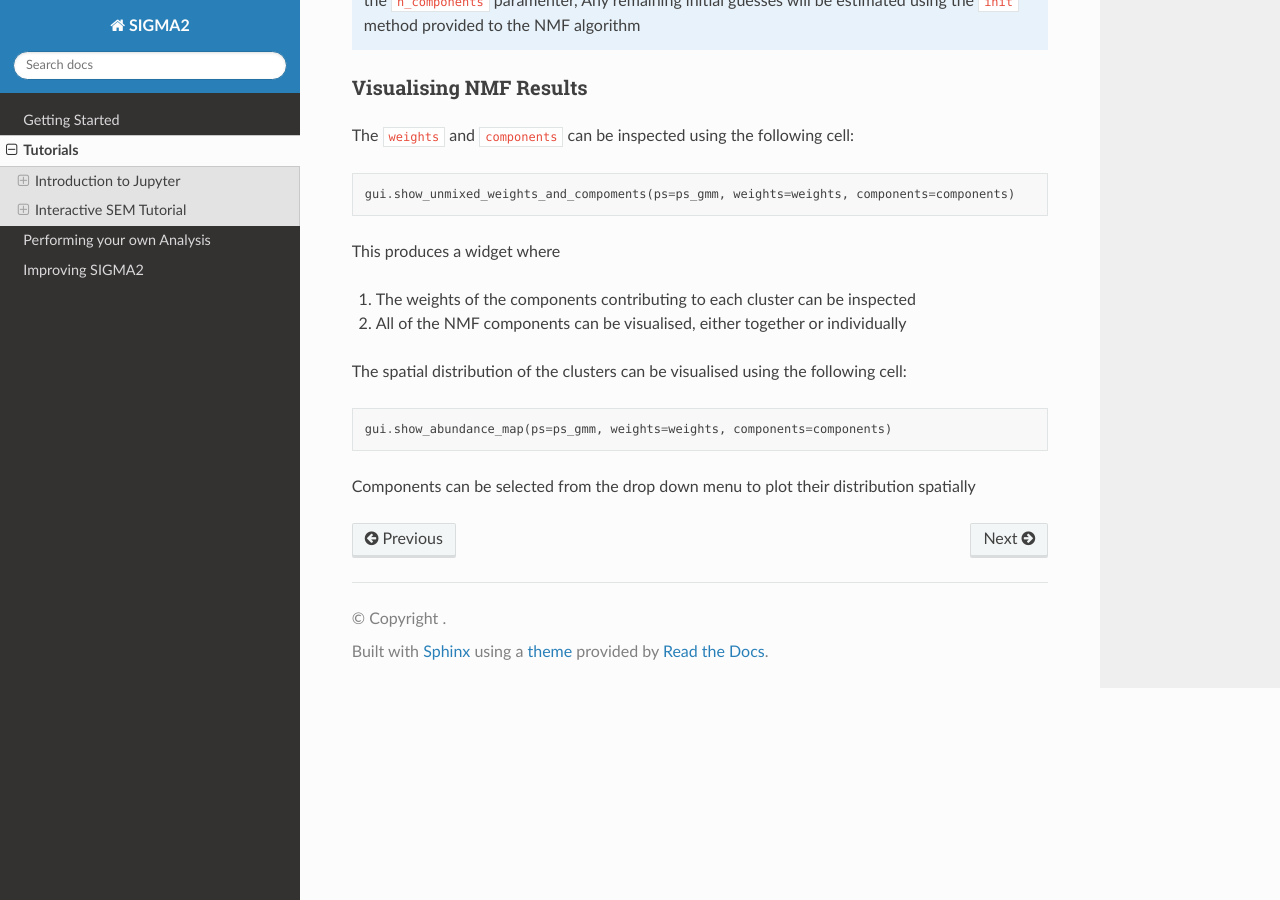
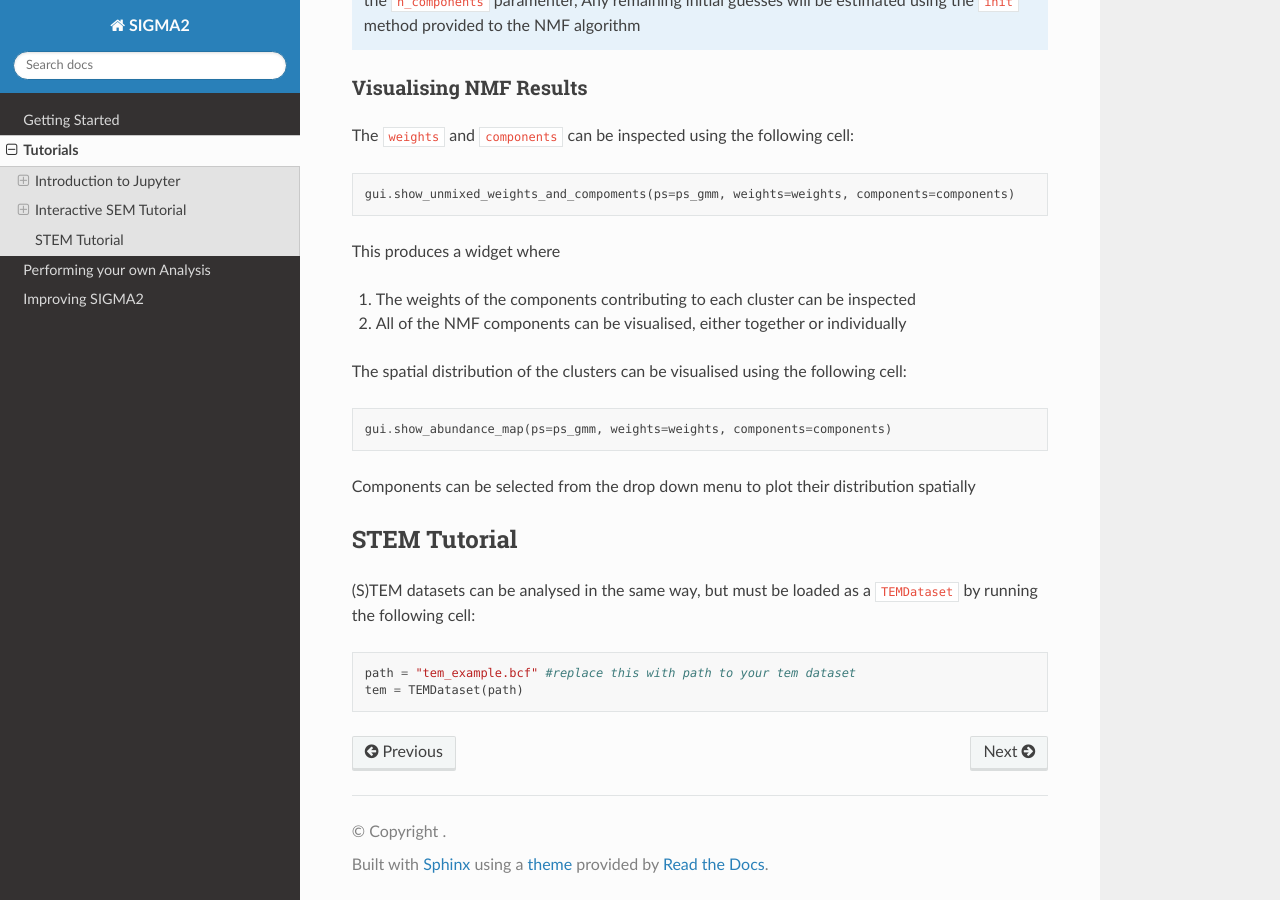
Before and after one commit to t-ginnis/SIGMA_docs, a Sphinx documentation site: the page built from docs/source/tutorials.rst, in a window 1280 px wide and 900 px high, scrolled down 18900 px. Built offline with Sphinx 7.4.7 and the Read the Docs theme 3.1.0, drawn with Linux system fonts in a browser that asks for light colours.

Commit message:
Update tutorials.rst

```diff
--- a/docs/source/tutorials.rst
+++ b/docs/source/tutorials.rst
@@ -796,3 +796,12 @@ The spatial distribution of the clusters can be visualised using the following c
    gui.show_abundance_map(ps=ps_gmm, weights=weights, components=components)
 
 Components can be selected from the drop down menu to plot their distribution spatially
+
+STEM Tutorial
+------------------------
+(S)TEM datasets can be analysed in the same way, but must be loaded as a ``TEMDataset`` by running the following cell:
+
+.. code-block:: python
+
+   path = "tem_example.bcf" #replace this with path to your tem dataset
+   tem = TEMDataset(path)
```
